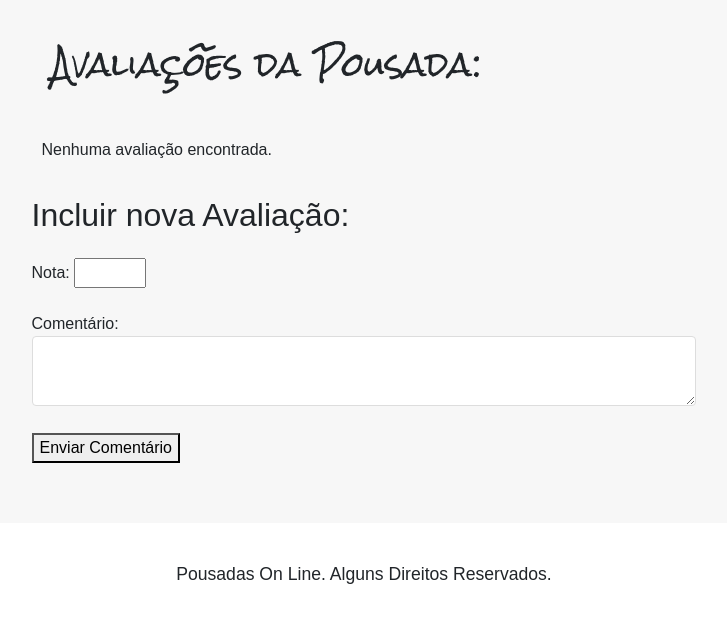
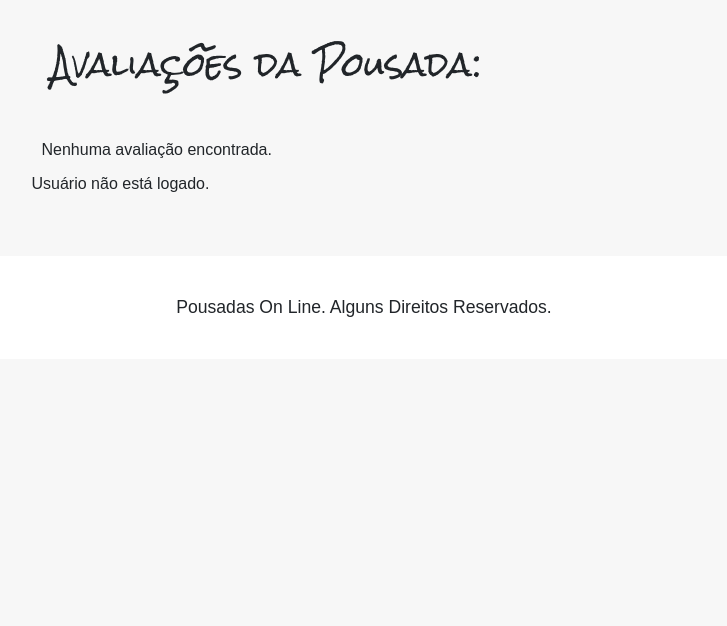
Before and after one commit to jharbes/PROGRAMACAO-WEB, a PHP site: page /detalhes.php in a window 1280 px wide. Shown: the part 905-1531 px from the top of the page, without its empty margins (276-1003 px from the left). After the commit the page ends 1222 px from the top, so only its background shows below. Run offline with PHP 8.4, Linux system fonts and the light colour scheme; data that the repository does not hold is empty; some web fonts are replaced.

Commit message:
acerto de comentarios quando usuario nao esta logado

```diff
--- a/trabalho_final/site-reserva-pousadas/detalhes.php
+++ b/trabalho_final/site-reserva-pousadas/detalhes.php
@@ -90,29 +90,30 @@ $user_email=$_SESSION['user'];
         }
         ?>
     </table>
-    <br>
-    <h2>Incluir nova Avaliação:</h2>
-    <br>
+
     <?php
     // Verifica se o usuário está logado
-    if (isset($_SESSION['user'])) {
+    if (!empty($_SESSION['user'])) {
+        echo "<br>";
+        echo "<h2>Incluir nova Avaliação:</h2>";
+        echo "<br>";
         // Supondo que você tenha o ID da pousada de alguma forma (talvez passado via GET)
         $busca_id=$banco->query("select * from usuario where email='$user_email';");
         $reg2=$busca_id->fetch_object();
         $usuarioLogadoId=$reg2->id;
         $pousadaId = $c;
-        ?>
-        <form class="inclui_comentario" action="processa_comentario.php" method="post">
-            <input type="hidden" name="usuario_id" value="<?php echo htmlspecialchars($usuarioLogadoId); ?>">
-            <input type="hidden" name="pousada_id" value="<?php echo htmlspecialchars($pousadaId); ?>">
+
+        echo '<form class="inclui_comentario" action="processa_comentario.php" method="post">';
+            echo '<input type="hidden" name="usuario_id" value="<?php echo htmlspecialchars($usuarioLogadoId); ?>">';
+            echo '<input type="hidden" name="pousada_id" value="';?><?php echo htmlspecialchars($pousadaId); ?><?php echo '">
             <label for="nota">Nota:</label>
             <input type="number" name="nota" id="nota" step="0.1" min="0" max="5">
             <br><br>
             <label for="comentario">Comentário:</label>
             <textarea name="comentario" id="comentario"></textarea>
             <button type="submit">Enviar Comentário</button>
-        </form>
-    <?php
+        </form>';
+
 } else {
     echo "Usuário não está logado.";
 }
```
